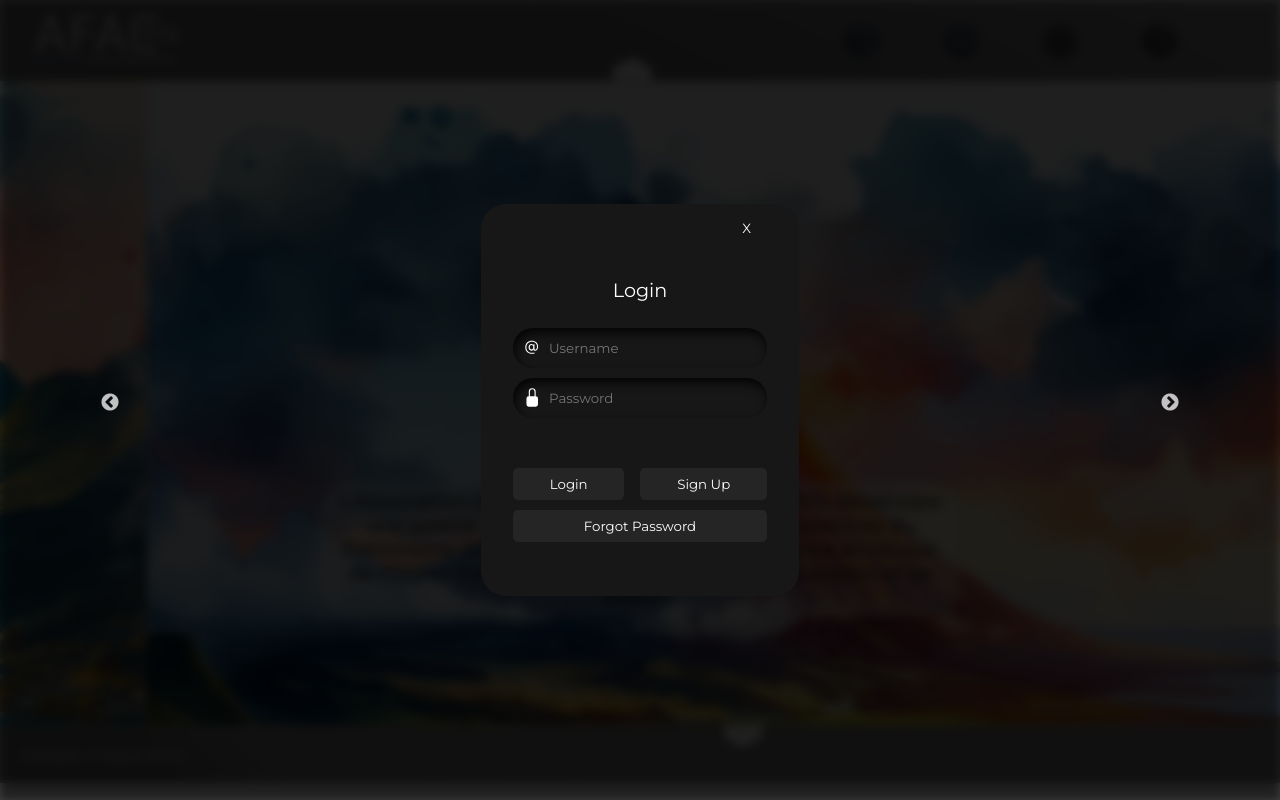
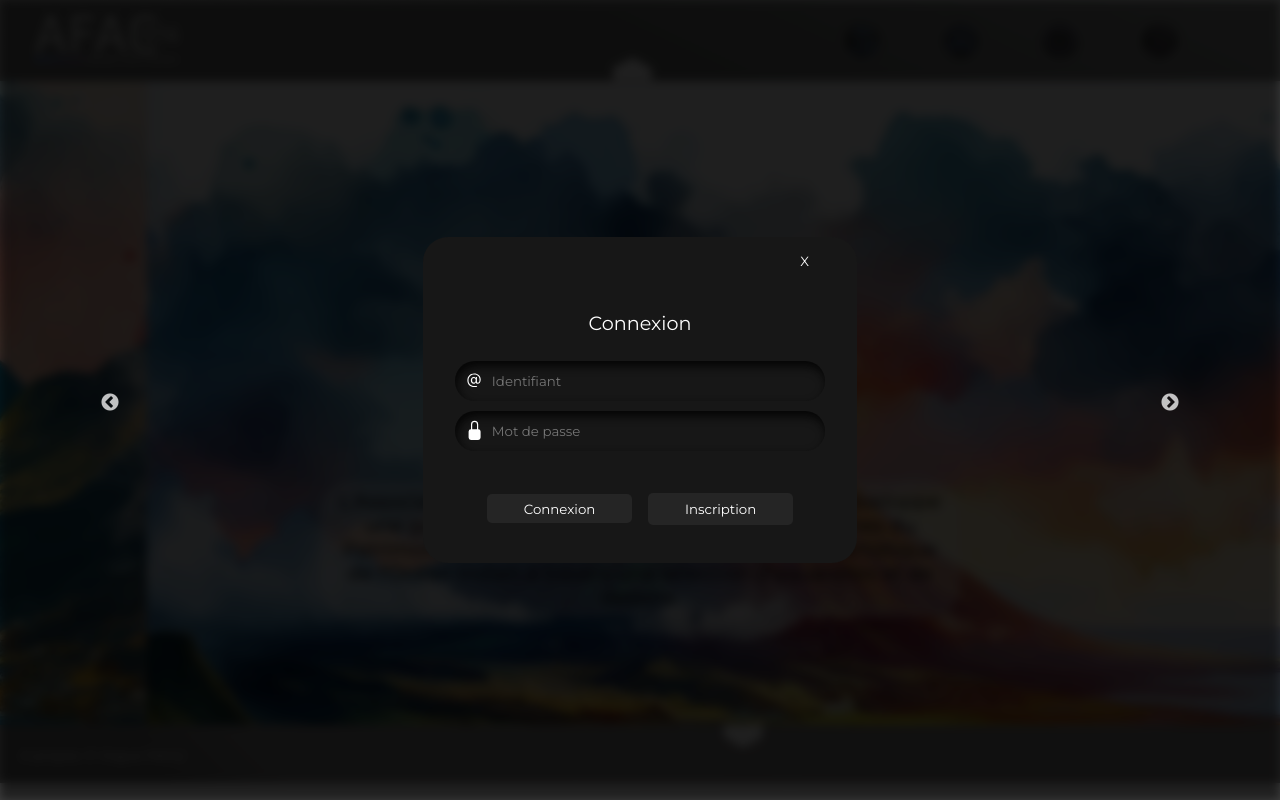
Before and after one commit to WildCodeSchool-2023-09/afac974, a React (Vite) app in the folder frontend/: page / in a window 1280 px wide. Both pictures are taken after a click on the button 1224 px from the left and 40 px from the top of the page. Built offline with nearby package versions, Linux system fonts and the light colour scheme; a web font is replaced by a local one; what granim would draw is missing.

Commit message:
modif login css

```diff
--- a/frontend/src/components/Login/Login.jsx
+++ b/frontend/src/components/Login/Login.jsx
@@ -34,7 +34,7 @@ function FormRegister({ isLogin, modal }) {
             <div className="field">
               <svg
                 className="input-icon"
-                xmlns="http://www.w3.org/2000/svg"
+                src="./assets/compte.png"
                 width="16"
                 height="16"
                 fill="currentColor"
@@ -83,7 +83,7 @@ function FormRegister({ isLogin, modal }) {
                 </path>
               </svg>
               <input
-                placeholder="Password"
+                placeholder="Mot de passe"
                 className="input-field"
                 type="password"
               />
@@ -102,25 +102,25 @@ function FormRegister({ isLogin, modal }) {
                 </path>
               </svg>
               <input
-                placeholder="Confirm Password"
+                placeholder="Confirmer mot de passe"
                 className="input-field"
                 type="password"
               />
             </div>
-            <div className="btn">
+            <div className="btn2">
               <button
                 type="button"
                 className="button1"
                 onClick={() => isLogin(true)}
               >
-                Login
+                Connexion
               </button>
               <button
                 type="button"
                 className="button2"
                 onClick={() => isLogin(false)}
               >
-                Sign Up
+                Inscription
               </button>
             </div>
           </form>
@@ -138,7 +138,7 @@ function FormLogin({ isLogin, modal }) {
           <button className="closeLogin" type="button" onClick={modal}>
             <p> X </p>
           </button>
-          <p className="heading">Login</p>
+          <p className="heading">Connexion</p>
           <div className="field">
             <svg
               className="input-icon"
@@ -154,7 +154,7 @@ function FormLogin({ isLogin, modal }) {
             </svg>
             <input
               autoComplete="off"
-              placeholder="Username"
+              placeholder="Identifiant"
               className="input-field"
               type="text"
             />
@@ -173,30 +173,27 @@ function FormLogin({ isLogin, modal }) {
               </path>
             </svg>
             <input
-              placeholder="Password"
+              placeholder="Mot de passe"
               className="input-field"
               type="password"
             />
           </div>
-          <div className="btn">
+          <div className="btn2">
             <button
               type="button"
               className="button1"
               onClick={() => isLogin(true)}
             >
-              Login
+              Connexion
             </button>
             <button
               type="button"
               className="button2"
               onClick={() => isLogin(false)}
             >
-              Sign Up
+              Inscription
             </button>
           </div>
-          <button type="button" className="button3">
-            Forgot Password
-          </button>
         </form>
       </div>
     </div>
--- a/frontend/src/components/Login/Login.scss
+++ b/frontend/src/components/Login/Login.scss
@@ -10,6 +10,10 @@
   align-items: center;
   backdrop-filter: blur(5px);
   z-index: 10;
+}
+
+.btn2 {
+  margin: 2rem;
 }
 
 .form {
```
